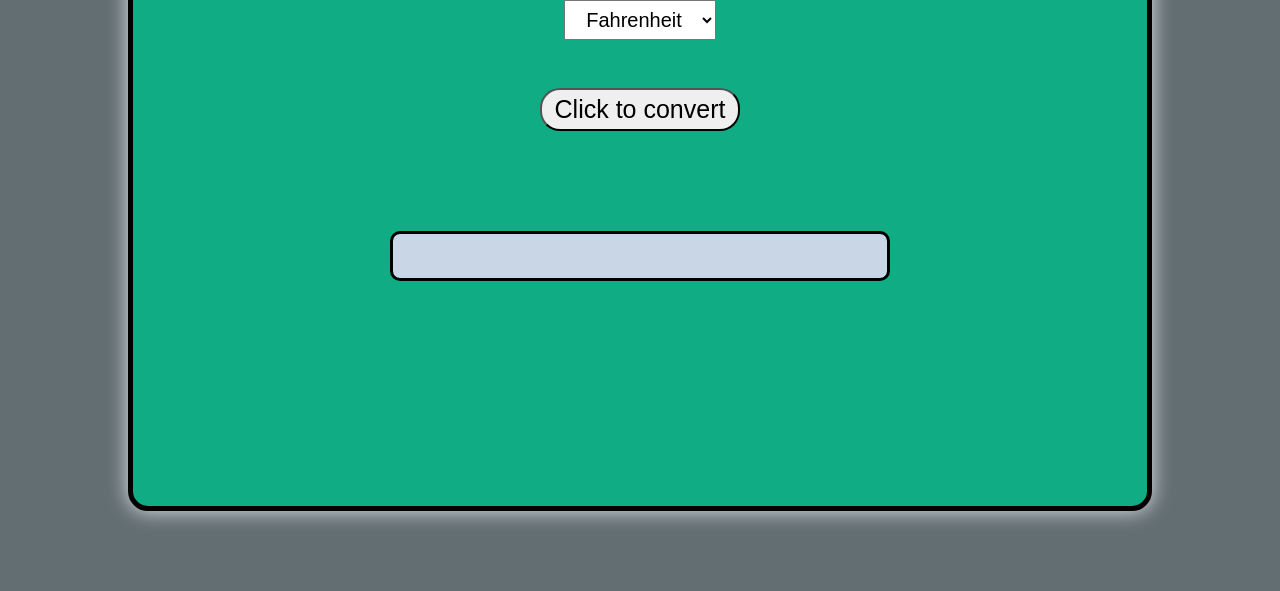
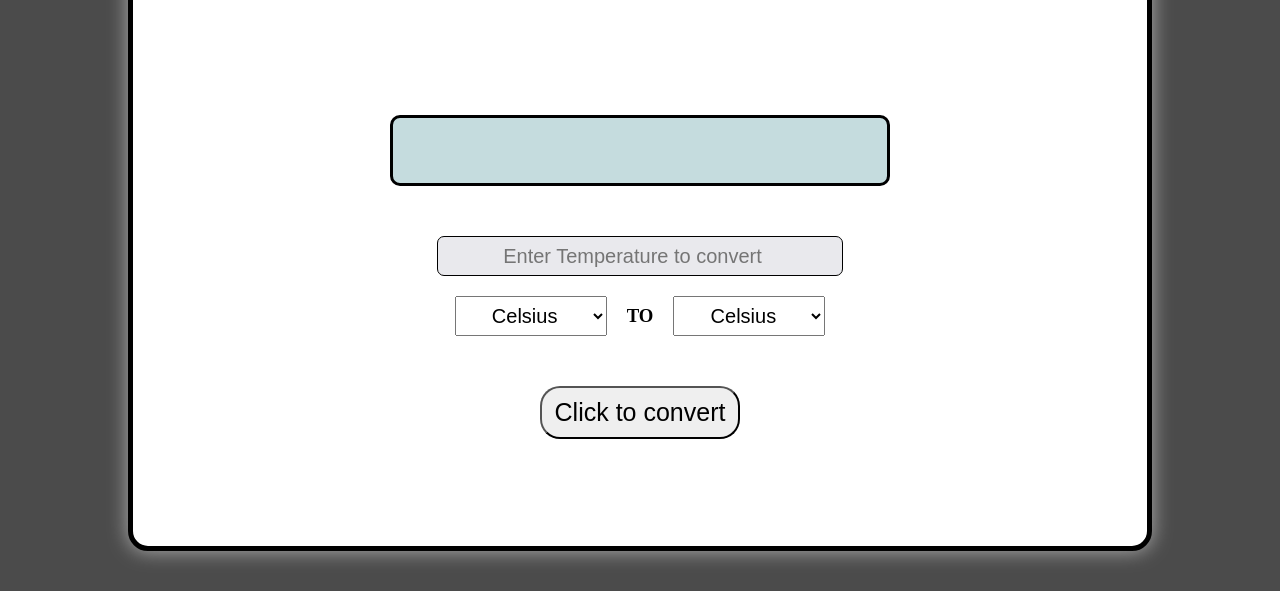
Before and after one commit to Chinmaysoro/OIBSIP, a plain HTML site: page Temperature_Converter/index.html in a window 1280 px wide. Shown: the part 209-800 px from the top of the page. Drawn offline with Linux system fonts and the light colour scheme.

Commit message:
Main functionality added to Temperature converter, Finalization pending

```diff
--- a/Temperature_Converter/index.html
+++ b/Temperature_Converter/index.html
@@ -1,22 +1,32 @@
 <!DOCTYPE html>
 <html lang="en">
   <head>
-    <meta charset="UTF-8">
-    <meta name="viewport" content="width=device-width, initial-scale=1.0">
+    <meta charset="UTF-8" />
+    <meta name="viewport" content="width=device-width, initial-scale=1.0" />
     <title>Temperature Converter</title>
-    <link rel="stylesheet" href="Style.css">
-    <script type="text/javascript" src="javascript.js"></script>
+    <link rel="stylesheet" href="Style.css" />
   </head>
   <body>
     <div class="container">
       <h1>Temperature Converter</h1>
-        <input type="number" placeholder="Enter Temperature in Celsius" id="celsius">
-        <select aria-label="unit-con" name="unit" id="unit">
+      <div id="result"></div>
+      <input type="number" placeholder="Enter Temperature to convert" id="received-val" onkeyup="convert()" onmouseup="convert()"/>
+      <div class="temp-selection">
+        <select aria-label="funit-con" name="unit" id="first-unit"  >
+          <option value="celsius">Celsius</option>
           <option value="fahrenheit">Fahrenheit</option>
           <option value="kelvin">Kelvin</option>
-          </select><br>
+        </select>
+        <h3>TO</h3>
+        <select aria-label="sunit-con" name="unit" id="second-unit">
+          <option value="celsius">Celsius</option>
+          <option value="fahrenheit">Fahrenheit</option>
+          <option value="kelvin">Kelvin</option>
+        </select>
+      </div>
       <button type="button" onclick="convert()">Click to convert</button>
-          <div id="result"></div>
+      <!-- <div id="result"></div> -->
     </div>
+    <script src="script.js"></script>
   </body>
 </html>
--- a/Temperature_Converter/script.js
+++ b/Temperature_Converter/script.js
@@ -0,0 +1,25 @@
+function convert() {
+  var receivedVal = document.getElementById("received-val").value;
+  var firstUnitVal = document.getElementById("first-unit").value;
+  var secondUnitVal = document.getElementById("second-unit").value;
+  var convertedValue = 0;
+
+  if(firstUnitVal == secondUnitVal){
+    convertedValue = receivedVal *1;
+  }else if(firstUnitVal == "celsius" && secondUnitVal == "fahrenheit"){
+    convertedValue = (eval(receivedVal)*1.8)+32;
+  }else if(firstUnitVal == "celsius" && secondUnitVal == "kelvin"){
+    convertedValue = eval(receivedVal)+273.15;
+  }else if(firstUnitVal == "fahrenheit" && secondUnitVal == "celsius"){
+    convertedValue = (eval(receivedVal)-32)*0.5556;
+  }else if(firstUnitVal == "fahrenheit" && secondUnitVal == "kelvin"){
+    convertedValue = ((eval(receivedVal)-32)*0.5556)+273.15;
+  }else if(firstUnitVal == "kelvin" && secondUnitVal == "celsius"){
+    convertedValue = eval(receivedVal)-273.15;
+  }else if(firstUnitVal == "kelvin" && secondUnitVal == "fahrenheit"){
+    convertedValue = ((eval(receivedVal)-273.15)*1.8)+32;
+  }else{
+    convertedValue = 0;
+  }
+  document.getElementById("result").innerHTML = `${convertedValue || 0} ${secondUnitVal || ""}`;
+}
--- a/Temperature_Converter/style.css
+++ b/Temperature_Converter/style.css
@@ -3,6 +3,7 @@
   padding: 0;
   box-sizing: border-box;
 }
+/* Universial margin and padding default value setted to zero. */
 
 body{
   width: 100vw;
@@ -10,82 +11,120 @@ body{
   display: flex;
   justify-content: center;
   align-items: center;
-  background-color: #636e72;
+  background-color: #4b4b4b;
 }
+/* Body display width and height designed to achive fullscreen. */
 
 .container{
   width: 80%;
-  height: 80%;
+  height: 90%;
   border: 5px solid black;
   border-radius: 20px;
-  background-color: #10ac84;
-  box-shadow: 0px 0px 20px #dfe6e9;
+  background-color: #ffffff;
+  box-shadow: 0px 0px 20px rgb(175, 175, 175);
   display: flex;
   flex-direction: column;
-  justify-content: baseline;
+  justify-content: center;
   align-items: center;
 }
+/* Container designed according body,background color, border, border redius, box shadow and display property added. */
+
 .container > h1{
-  margin: 10px;
+  color: rgb(0, 0, 0);
+  margin: 10px 10px 7% 10px;
   padding: 10px;
   font-weight: 900;
+  font-size: 45px;
+  text-shadow:2px 2px 5px #2d3436;
 }
+/* Heading designed. */
+
+#result{
+  background-color: #c5dcde;
+  color: #000000;
+  margin:50px 20px;
+  padding: 10px;
+  text-align: center;
+  width: 500px;
+  height: 10%;
+  border-radius: 10px;
+  border: 3px solid black;
+  font-size: 30px;
+  cursor: copy;
+  font-weight: 500;
+}
+/* Result box designed with different CSS. */
+
 .container > input{
   padding: 5px;
-  min-width: 30%;
+  min-width: 40%;
+  height: 40px;
   font-size: 20px;
+  font-weight: 500;
   outline: none;
   text-align: center;
+  background-color: #e9e9ed;
+  border: 1px solid black;
+  border-radius: 7px;
 }
-.container > select{
+/* Input box designed. */
+
+.temp-selection{
+  display: flex;
+  flex-direction: row;
+  justify-content: center;
+  align-items: center;
+  width: 100%;
+}
+/* Width and display properties given to temp-selection division. */
+
+.temp-selection > select{
   height: 40px;
-  width: 15%;
+  min-width: 15%;
   font-size: 20px;
-  margin: 10px;
+  margin: 20px;
   padding: 5px;
   text-align: center;
 }
 button{
-  margin-top: 20px;
+  margin: 30px;
   width: 200px;
   font-size: 25px;
-  padding: 5px;
+  padding: 10px;
   border-radius: 20px;
   cursor: pointer;
 }
-#result{
-  background-color: #c8d6e5;
-  margin:100px auto;
-  padding: 10px;
-  text-align: center;
-  width: 500px;
-  height: 50px;
-  padding: 10px;
-  border-radius: 10px;
-  border: 3px solid black;
-  font-size: 30px;
-  cursor: copy;
+/* Button designed. */
+
+button:hover{
+  background-color: #2980b9;
+  color: #ffffff;
 }
 
-
+/* Media query added below. */
 @media screen and (max-width:650px) {
   body{
-    background-color: white;
+    background-color: rgb(255, 255, 255);
   }
   .container{
-    width: 100%;
-    height: 100%;
+    width: 99.95%;
+    height: 99.95%;
     border-radius: 0px;
+    justify-content: start;
   }
   .container > h1{
-    font-size: 1.5rem;
-    margin-bottom: 10%;
+    width: 100%;
+    text-align: center;
+    margin: 0 10px 20% 10px;
+    padding: 10px;
+    /* margin-bottom: 10%; */
   }
   .container > input{
    width: 90%;
   }
-  .container > select{
-    width: 50%;
+
+  .temp-selection > select{
+    width: 38%;
   }
   button{
     margin-top: 20px;
@@ -96,5 +135,6 @@ button{
   }
   #result{
     width: 90%;
+    max-height: 60px;
   }
 }
```
Lines whose indentation alone changed are shown as unchanged.
